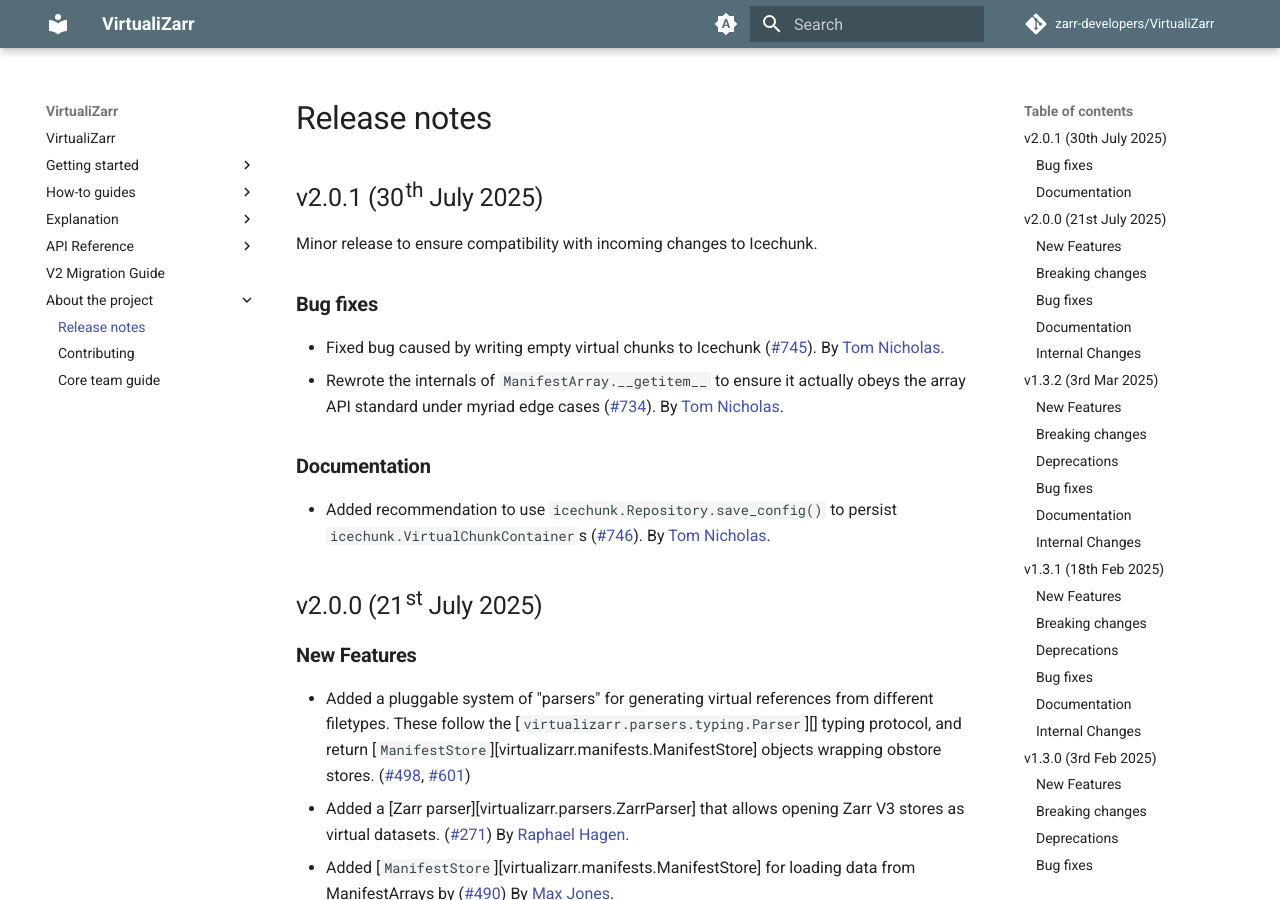
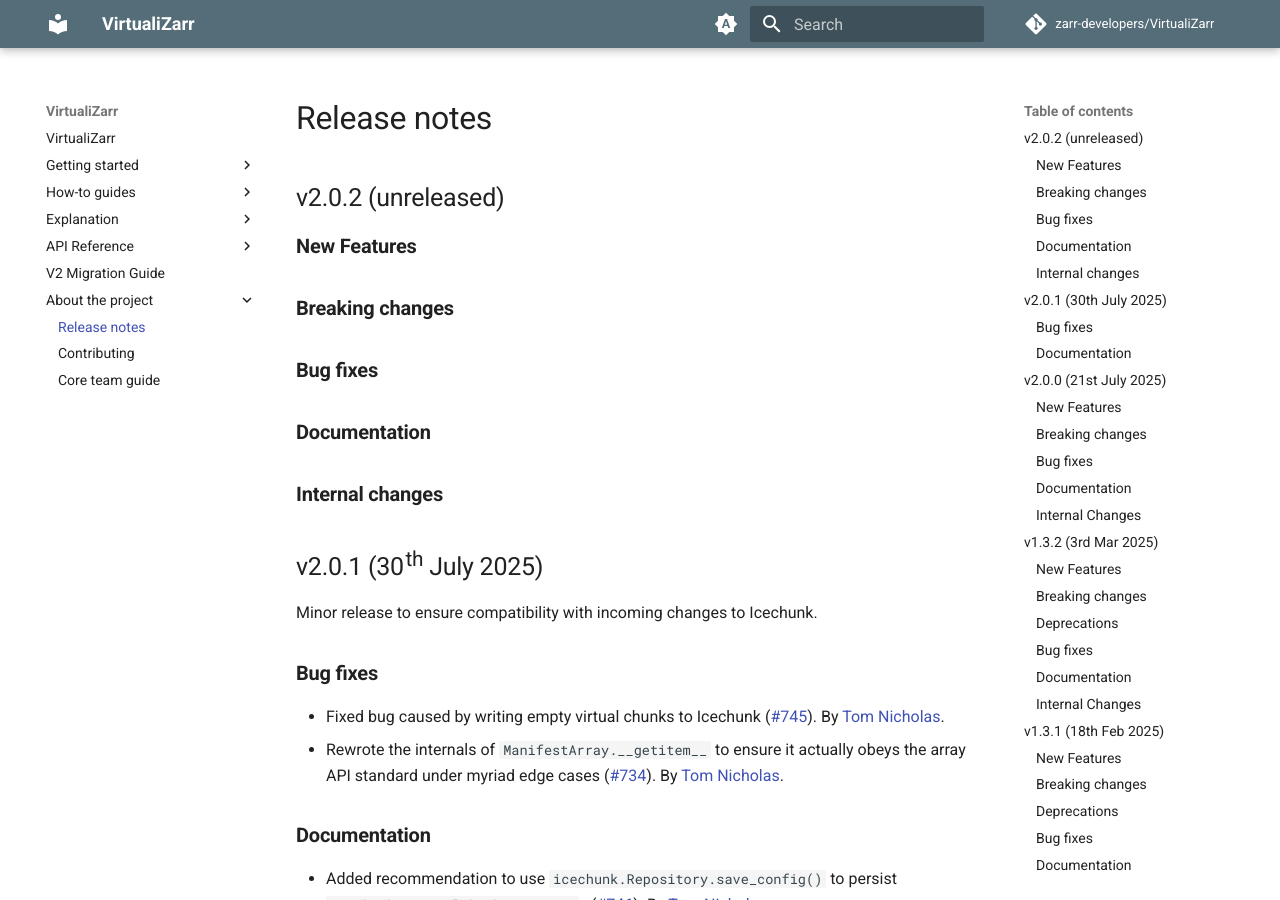
Before and after one commit to zarr-developers/VirtualiZarr, an MkDocs documentation site: the page built from docs/releases.md, in a window 1280 px wide and 900 px high. Built offline with MkDocs 1.6.1 and Material for MkDocs 9.7.7, drawn with Linux system fonts in a browser that asks for light colours; comment, search, counter and statistics services are not loaded; the version menu is left out.

Commit message:
add empty release notes section (#754)

```diff
--- a/docs/releases.md
+++ b/docs/releases.md
@@ -1,4 +1,16 @@
 # Release notes
+
+## v2.0.2 (unreleased)
+
+### New Features
+
+### Breaking changes
+
+### Bug fixes
+
+### Documentation
+
+### Internal changes
 
 ## v2.0.1 (30th July 2025)
 
```
